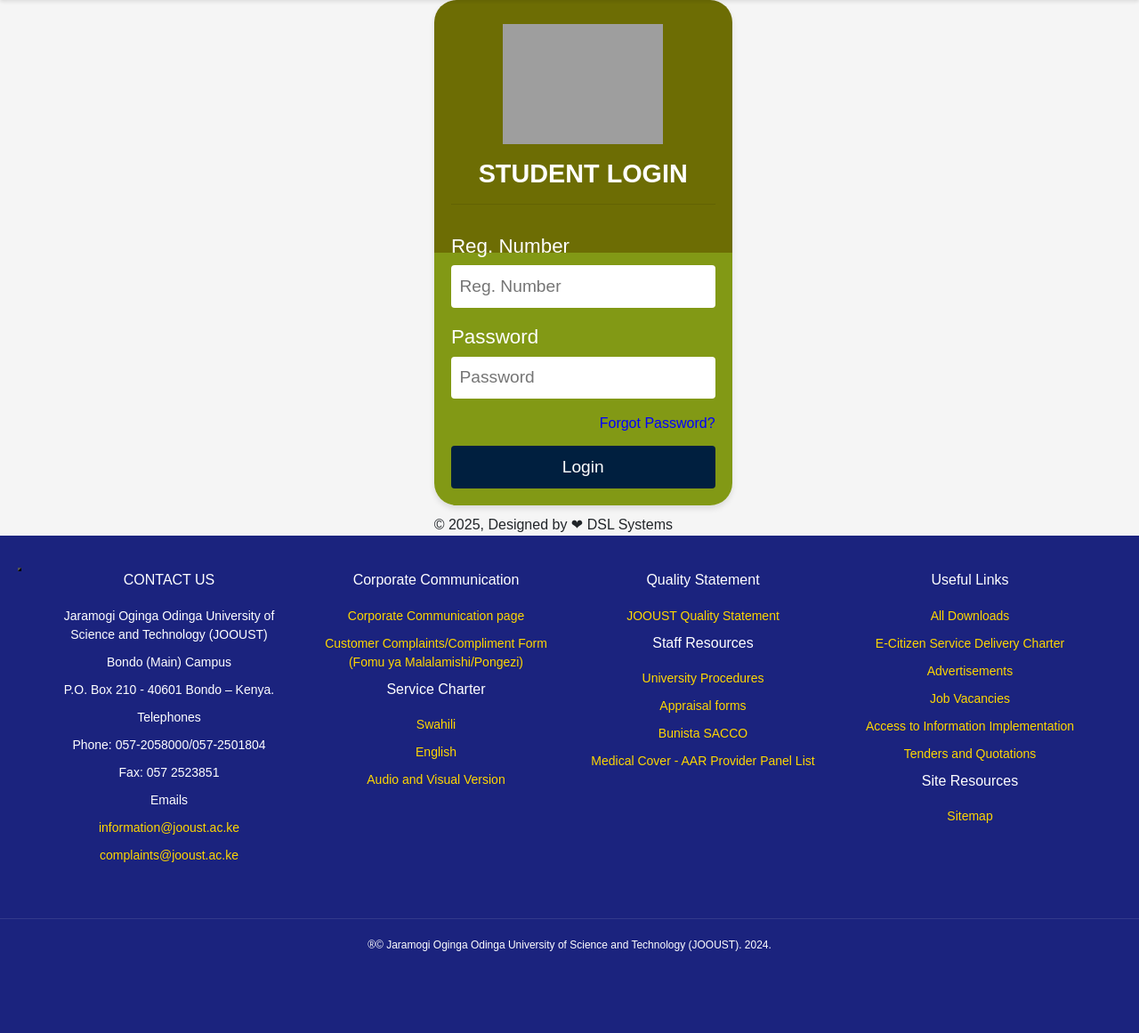
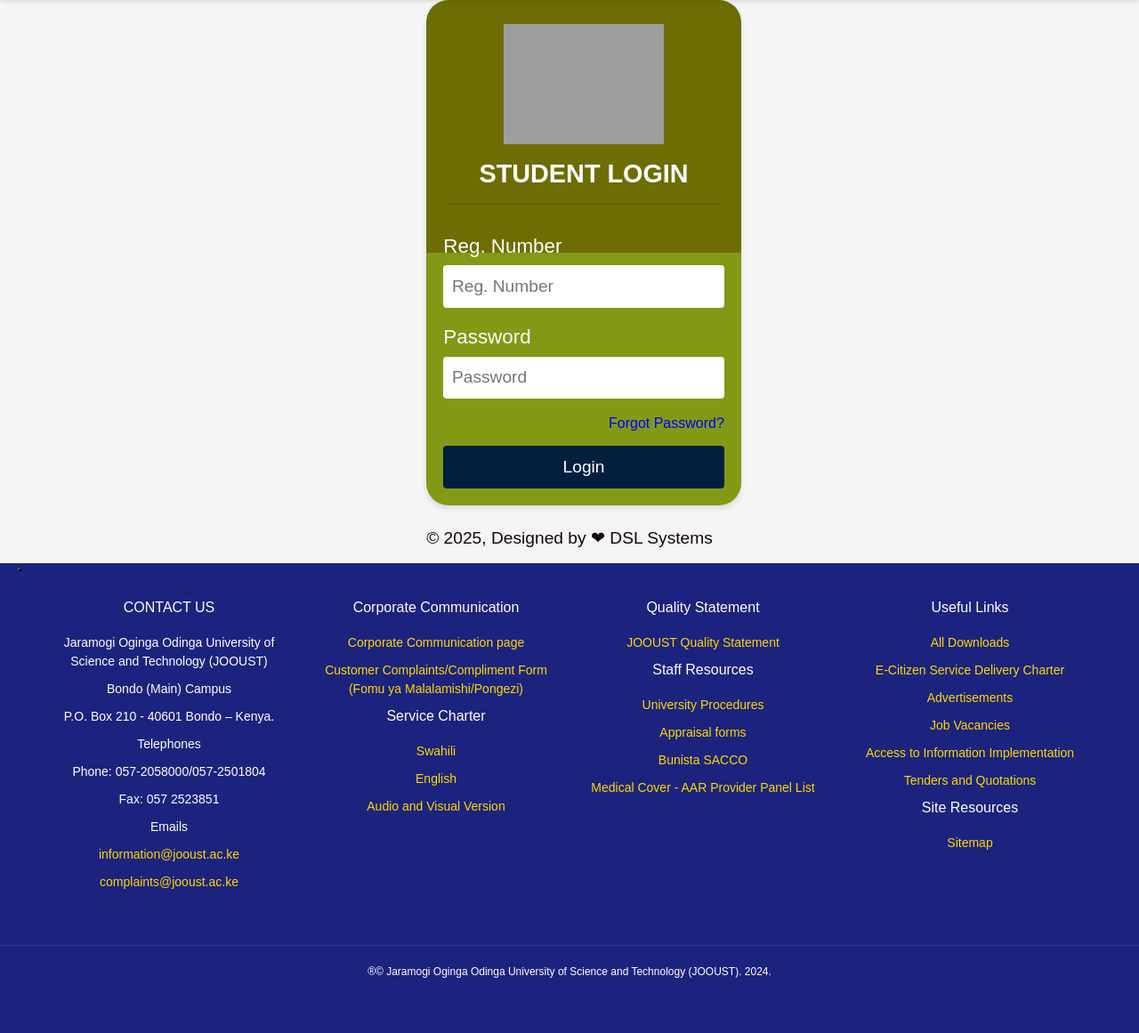
Before and after one commit to n-cognto/jooust_show_case, a Django app: page /login/ in a window 1280 px wide. Shown: the part 133-1294 px from the top of the page at 89% size. Before the commit the page ends 1202 px from the top, so only its background shows below. Run offline with Django 4.2, Linux system fonts and the light colour scheme; some libraries are stand-ins or nearby versions; grey boxes are pictures that could not be loaded.

Commit message:
Landing page css

```diff
--- a/jooust/static/css/styles.css
+++ b/jooust/static/css/styles.css
@@ -53,3 +53,12 @@
 #news-grid a:hover, #events-grid a:hover, #notices-grid a:hover, #media-grid a:hover {
     background-color: #0056b3;
 }
+
+.login-footer {
+    text-align: center;
+    color: rgb(20, 7, 7);
+    font-size: 1.2rem;
+    padding: 0.8rem 0;
+    width: 100%;
+    background-color: #f5f5f5;
+}
```
